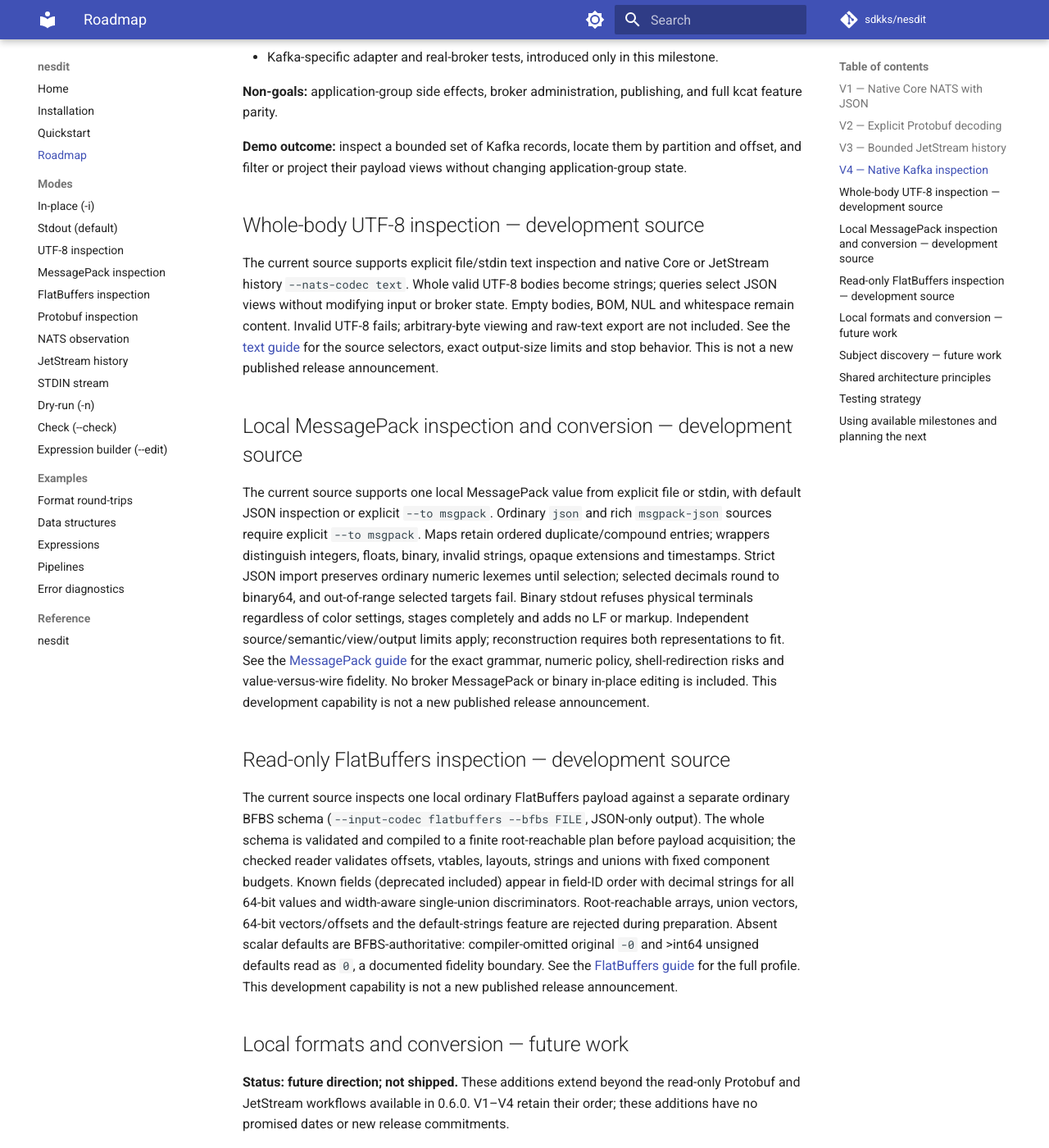
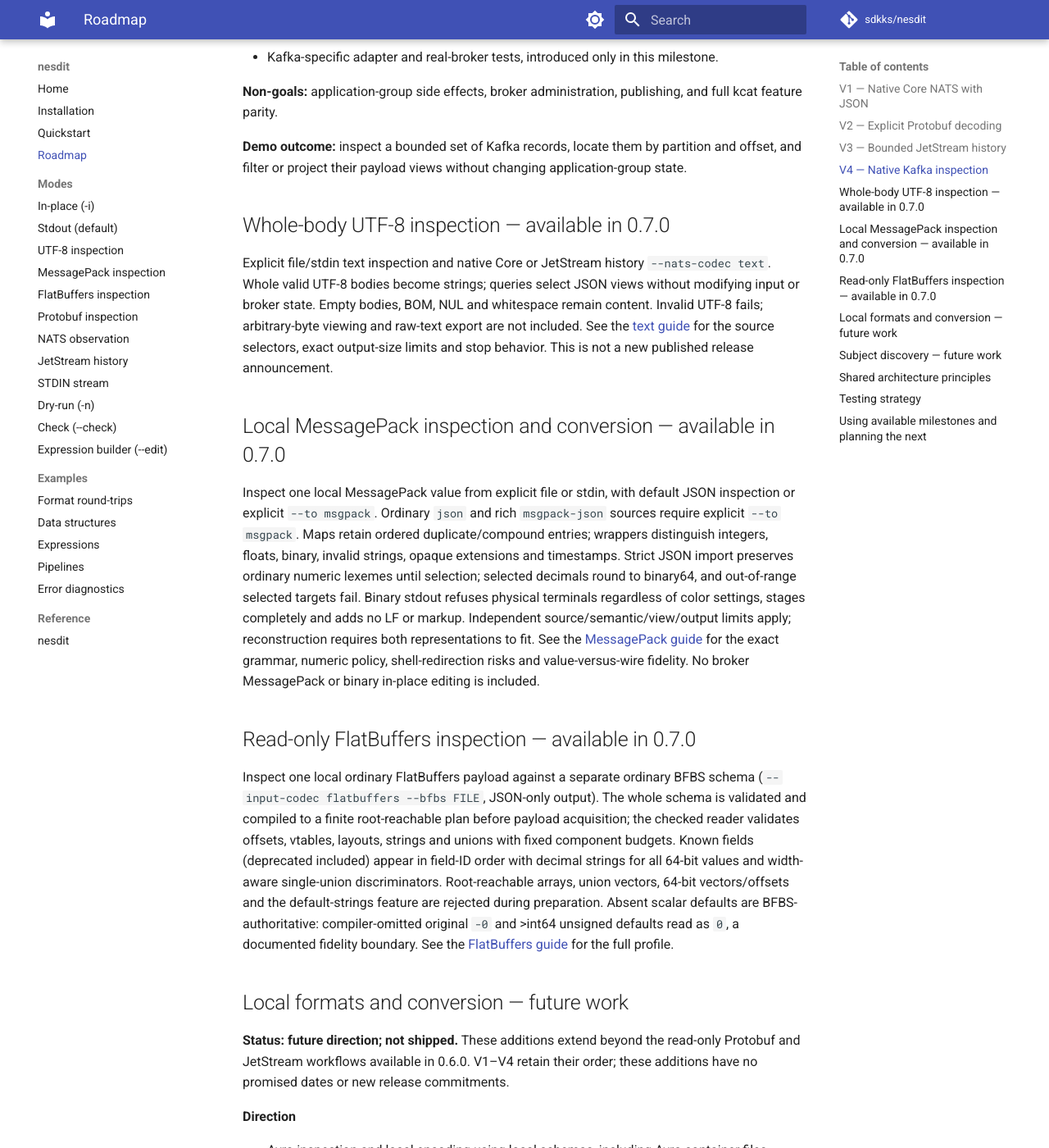
Before and after one commit to sdkks/nesdit, an MkDocs documentation site: the page built from docs/roadmap.md, in a window 1280 px wide and 1400 px high, scrolled down 3145 px. Shown: the whole window at 82% size. Built offline with MkDocs 1.6.1 and Material for MkDocs 9.7.7, drawn with Linux system fonts in a browser that asks for light colours; comment, search, counter and statistics services are not loaded.

Commit message:
docs: mark text, MessagePack and FlatBuffers availability in 0.7.0
Replace the development-source availability notes in the README, roadmap,
mode guides and manual with released-status wording for the upcoming
minor version, matching how the previous release marked its features.

````diff
--- a/docs/modes/flatbuffers.md
+++ b/docs/modes/flatbuffers.md
@@ -1,7 +1,6 @@
 # Read-only FlatBuffers inspection
 
-Available in the current development source (`make build`), not a new release
-announcement. Inspect one local ordinary FlatBuffers payload against one
+Available since 0.7.0. Inspect one local ordinary FlatBuffers payload against one
 separate ordinary BFBS compiled schema and receive a known-field JSON view:
 
 ```sh
--- a/docs/modes/msgpack.md
+++ b/docs/modes/msgpack.md
@@ -1,7 +1,6 @@
 # Local MessagePack inspection and conversion
 
-Available in the current development source (`make build`), not a new release
-announcement. Inspect one local MessagePack value as **MessagePack JSON v1**:
+Available since 0.7.0. Inspect one local MessagePack value as **MessagePack JSON v1**:
 
 ```sh
 bin/nesdit --input-file event.msgpack --input-codec msgpack > event.view.json
--- a/docs/modes/nats-history.md
+++ b/docs/modes/nats-history.md
@@ -63,9 +63,9 @@ replacement/disappearance fails, but changes between checks can remain undetecte
 Rerunning starts a new observation with a potentially different retained range;
 a displayed sequence is not a guaranteed resume token.
 
-## UTF-8 bodies (development source)
+## UTF-8 bodies
 
-The current development source supports `--nats-codec text` with the same history
+`--nats-codec text` is supported since 0.7.0 with the same history
 selector, bounds and permissions:
 
 ```sh
--- a/docs/modes/nats.md
+++ b/docs/modes/nats.md
@@ -19,9 +19,9 @@ records with explicit sequence/time bounds. History is a separate selector with
 its own server-version and INFO/GET permission requirements; it does not change
 Core's live envelope or support policy.
 
-## UTF-8 payloads (development source)
+## UTF-8 payloads
 
-The current development source also supports `--nats-codec text`:
+Also supported since 0.7.0 with `--nats-codec text`:
 
 ```sh
 bin/nesdit --nats 'logs.>' --server tls://broker.example.com:4222 \
--- a/docs/modes/text.md
+++ b/docs/modes/text.md
@@ -1,8 +1,7 @@
 # Whole-body UTF-8 inspection
 
-Available in the current development source; these examples do not announce a
-new published release. Build the checkout with `make build` and use `bin/nesdit`,
-or use a binary built from this source.
+Available since 0.7.0. These examples use `bin/nesdit` from `make build`
+or an installed binary built from this source.
 
 ```sh
 bin/nesdit --input-file notes.txt --input-codec text
--- a/docs/roadmap.md
+++ b/docs/roadmap.md
@@ -132,9 +132,9 @@ and full kcat feature parity.
 **Demo outcome:** inspect a bounded set of Kafka records, locate them by partition and
 offset, and filter or project their payload views without changing application-group state.
 
-## Whole-body UTF-8 inspection — development source
+## Whole-body UTF-8 inspection — available in 0.7.0
 
-The current source supports explicit file/stdin text inspection and native Core
+Explicit file/stdin text inspection and native Core
 or JetStream history `--nats-codec text`. Whole valid UTF-8 bodies become strings;
 queries select JSON views without modifying input or broker state. Empty bodies,
 BOM, NUL and whitespace remain content. Invalid UTF-8 fails; arbitrary-byte viewing
@@ -142,9 +142,9 @@ and raw-text export are not included. See the [text guide](modes/text.md) for th
 source selectors, exact output-size limits and stop behavior. This is not a new
 published release announcement.
 
-## Local MessagePack inspection and conversion — development source
+## Local MessagePack inspection and conversion — available in 0.7.0
 
-The current source supports one local MessagePack value from explicit file or
+Inspect one local MessagePack value from explicit file or
 stdin, with default JSON inspection or explicit `--to msgpack`. Ordinary `json`
 and rich `msgpack-json` sources require explicit `--to msgpack`. Maps retain
 ordered duplicate/compound entries; wrappers distinguish integers, floats, binary,
@@ -155,12 +155,11 @@ regardless of color settings, stages completely and adds no LF or markup.
 Independent source/semantic/view/output limits apply; reconstruction requires both
 representations to fit. See the [MessagePack guide](modes/msgpack.md) for the exact
 grammar, numeric policy, shell-redirection risks and value-versus-wire fidelity.
-No broker MessagePack or binary in-place editing is included. This development
-capability is not a new published release announcement.
+No broker MessagePack or binary in-place editing is included.
 
-## Read-only FlatBuffers inspection — development source
+## Read-only FlatBuffers inspection — available in 0.7.0
 
-The current source inspects one local ordinary FlatBuffers payload against a
+Inspect one local ordinary FlatBuffers payload against a
 separate ordinary BFBS schema (`--input-codec flatbuffers --bfbs FILE`,
 JSON-only output). The whole schema is validated and compiled to a finite
 root-reachable plan before payload acquisition; the checked reader validates
@@ -171,8 +170,7 @@ Root-reachable arrays, union vectors, 64-bit vectors/offsets and the
 default-strings feature are rejected during preparation. Absent scalar
 defaults are BFBS-authoritative: compiler-omitted original `-0` and >int64
 unsigned defaults read as `0`, a documented fidelity boundary. See the
-[FlatBuffers guide](modes/flatbuffers.md) for the full profile. This
-development capability is not a new published release announcement.
+[FlatBuffers guide](modes/flatbuffers.md) for the full profile.
 
 ## Local formats and conversion — future work
 
````
Also changed, not shown: README.md (+3 -3 lines), 1 other file.
